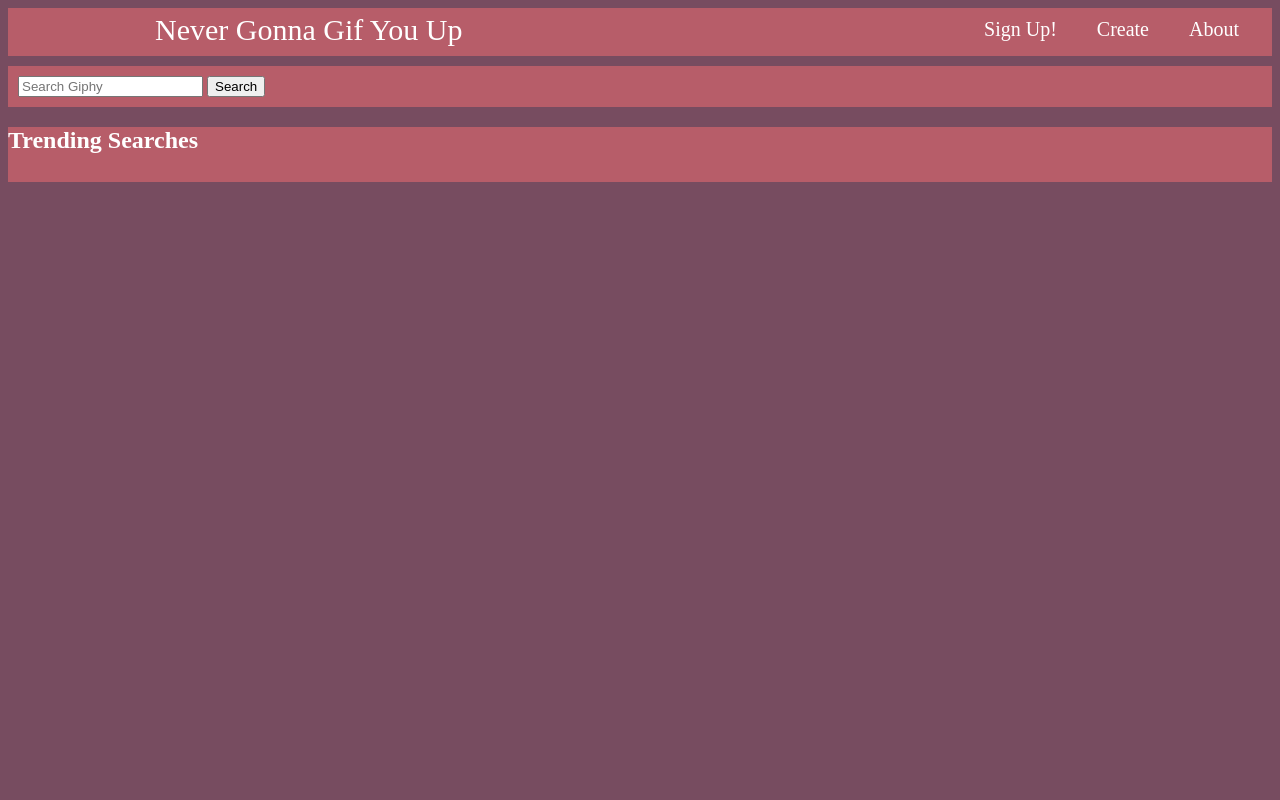
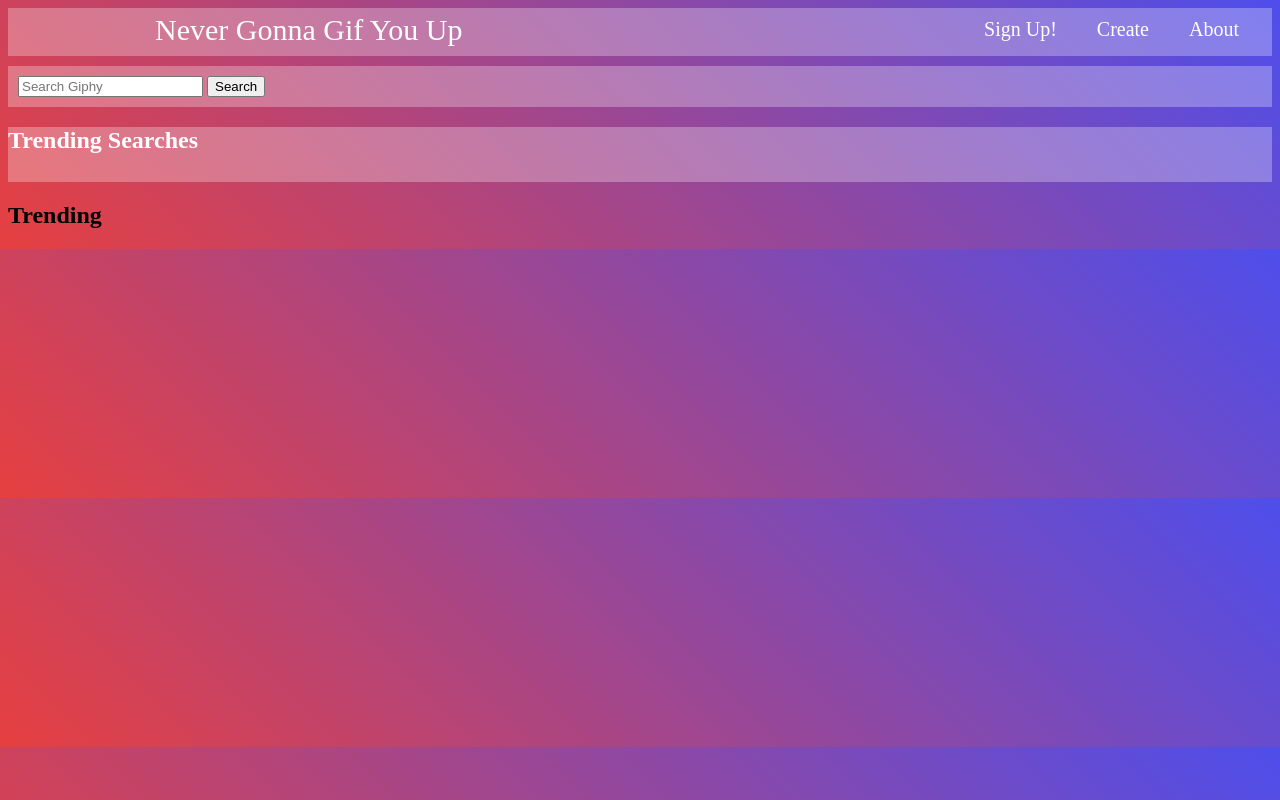
Before and after one commit to ericaxsnchz/never-gonna-gif, a website: page index.html in a window 1280 px wide. Drawn offline with Linux system fonts and the light colour scheme; no server answers.

Commit message:
background updated for all

```diff
--- a/css/styles.css
+++ b/css/styles.css
@@ -1,9 +1,9 @@
 body {
-    background-color: #774C60;
+    background-image: linear-gradient(45deg, rgb(230, 64, 64), rgb(78, 78, 235));
 }
 
 .header-nav {
-    background-color: #B75D69;
+    background-color: rgba(255, 255, 255, 0.281);
     display: flex;
     justify-content: space-between;
     align-items: center;
@@ -32,7 +32,7 @@ body {
 }
 
 .search {
-    background-color: #B75D69;
+    background-color: rgba(255, 255, 255, 0.281);
     padding: 10px;
 }
 
@@ -45,7 +45,7 @@ body {
 
 .trending-searches {
     color: white;
-    background-color: #B75D69;
+    background-color:  rgba(255, 255, 255, 0.281);
     padding-bottom: 5px;
     margin-bottom: 10px;
 }
--- a/index.html
+++ b/index.html
@@ -30,6 +30,7 @@
     </section>
 
     <section class="trending">
+        <h2>Trending</h2>
         <div class="trending-container"></div>
     </section>
 
```
